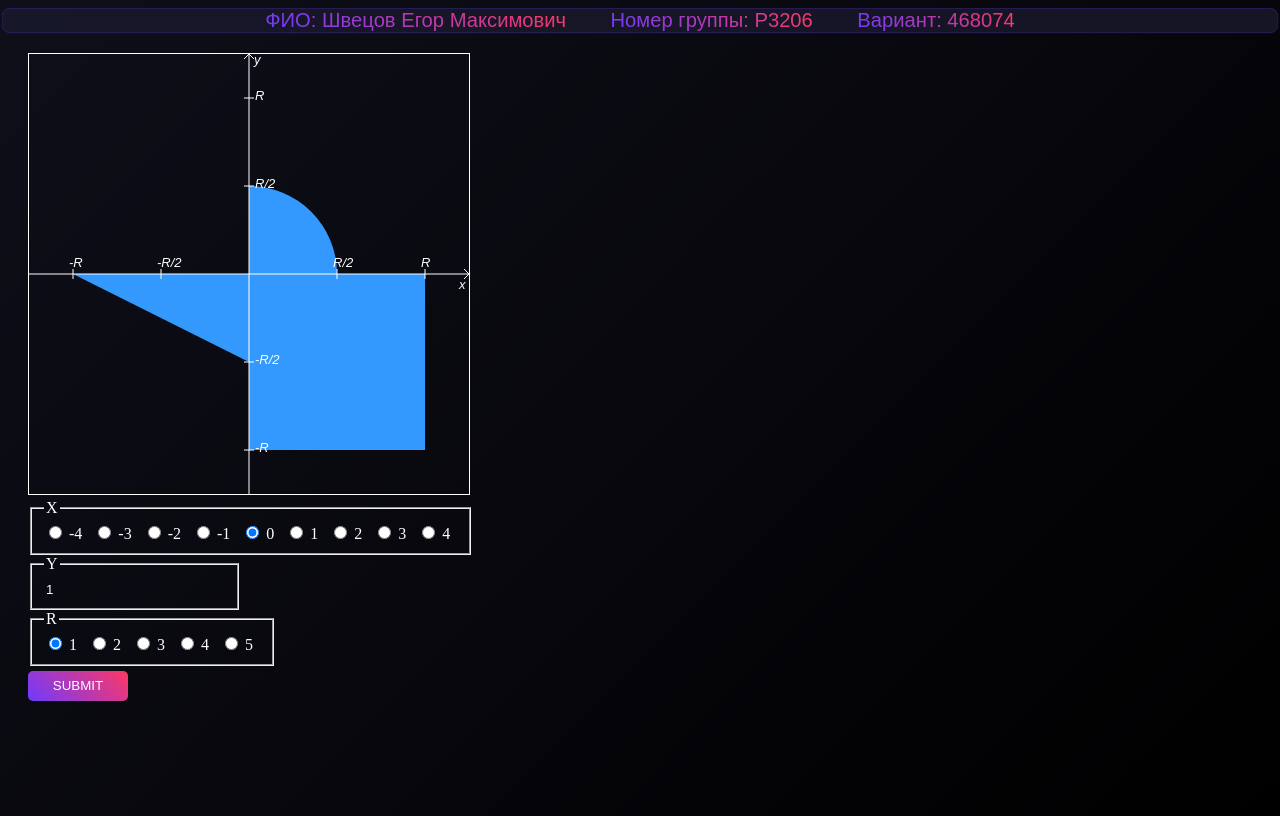
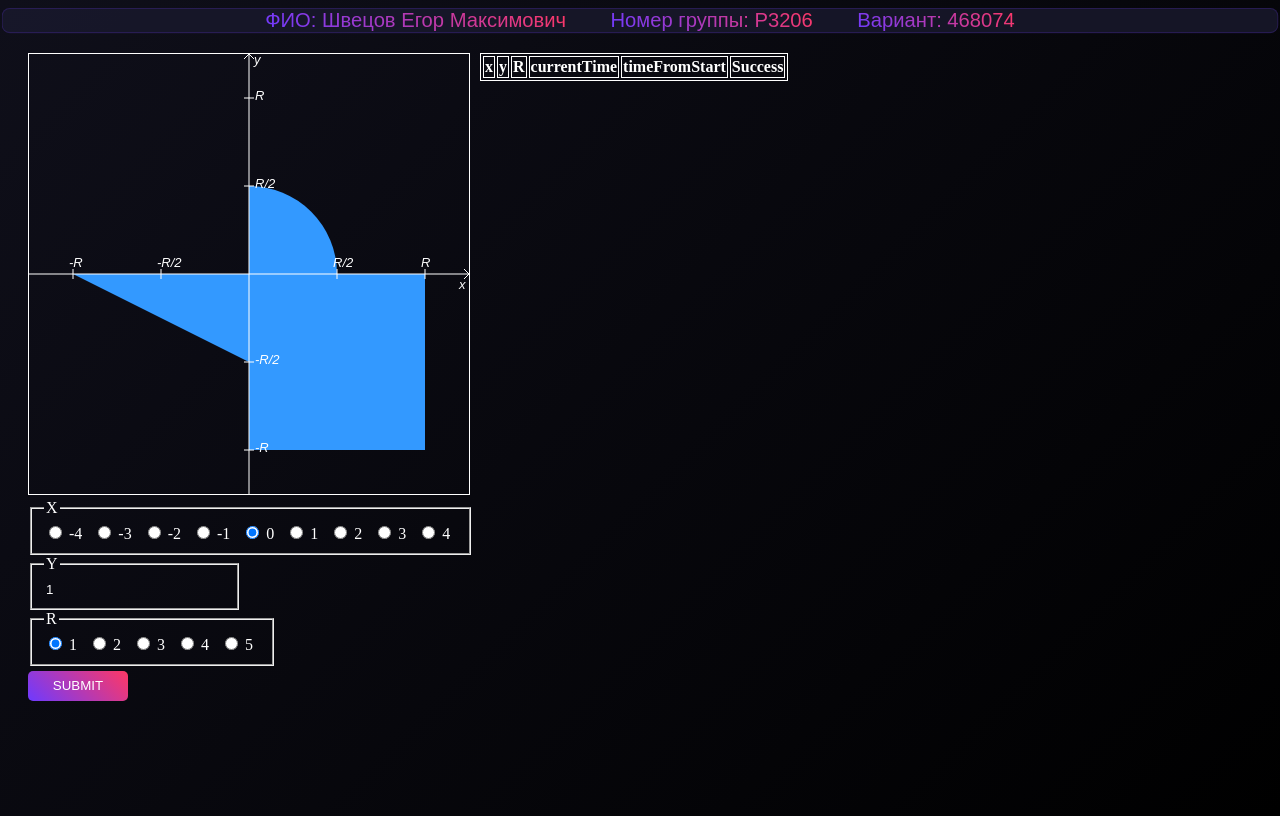
Before and after one commit to InfernumVII/web-lab1, a plain HTML site: page site/index.html in a window 1280 px wide. Drawn offline with Linux system fonts and the light colour scheme.

Commit message:
add table

```diff
--- a/site/css/content-styles.css
+++ b/site/css/content-styles.css
@@ -41,3 +41,16 @@ input[type="text"]{
 #button-submit:disabled {
     background: linear-gradient(45deg, #412296, #96213A);
 }
+.chart {
+    width: fit-content;
+}
+.info-table {
+    width: fit-content;
+    margin-left: 10px;
+}
+.info-table table, th, td {
+    border:1px solid white;
+}
+.first-row {
+    display: flex;
+}
--- a/site/index.html
+++ b/site/index.html
@@ -17,6 +17,8 @@
             <head>
                 <link rel="stylesheet" href="css/content-styles.css">
             </head>
+            <div class="first-row">
+                <div class="chart">
                     <svg width="440" height="440">
                         <!-- <rect x="10" y="10" width="30" height="30" stroke="black" fill="transparent" stroke-width="5"/>
                         <rect x="60" y="10" rx="10" ry="10" width="30" height="30" stroke="black" fill="transparent" stroke-width="5"/>
@@ -74,6 +76,23 @@
 
                         <path d="M20,230 Q40,205 50,230 T90,230" fill="none" stroke="blue" stroke-width="5"/> -->
                     </svg>
+                </div>
+
+                <div class="info-table">
+                    <table>
+                      <tr>
+                        <th>x</th>
+                        <th>y</th>
+                        <th>R</th>
+                        <th>currentTime</th>
+                        <th>timeFromStart</th>
+                        <th>Success</th>
+                      </tr>
+                    </table>
+                </div>
+
+            </div>
+
             <div id="point-input">
                 <fieldset>
                     <legend>X</legend>
```
Also changed, not shown: 1 other file. Lines whose indentation alone changed are shown as unchanged.
